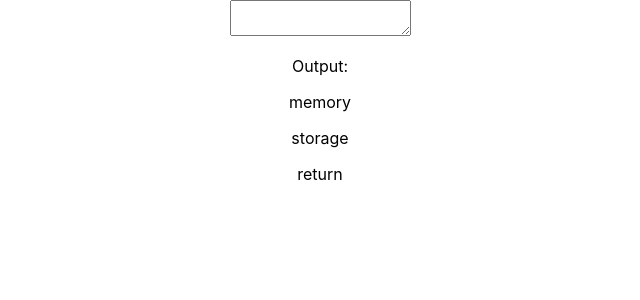
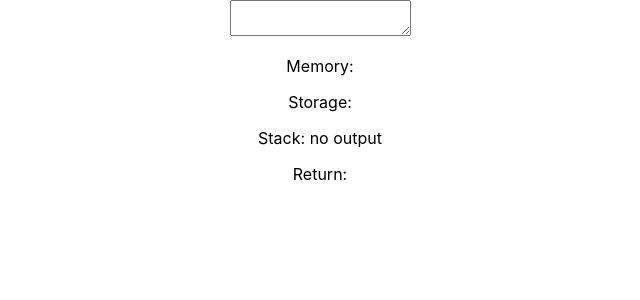
Before and after one commit to fragtex-eth/Ethereum-Virtual-Machine-EVM-in-TypeScript, a React (Create React App) app: page / in a window 1280 px wide. Shown: the top 300 px of the page, without its empty margins (320-960 px from the left). Built offline with nearby package versions, Linux system fonts and the light colour scheme.

Commit message:
adding components

```diff
--- a/package.json
+++ b/package.json
@@ -41,5 +41,8 @@
       "last 1 firefox version",
       "last 1 safari version"
     ]
+  },
+  "devDependencies": {
+    "eslint-plugin-jest": "^27.2.1"
   }
 }
--- a/src/App.tsx
+++ b/src/App.tsx
@@ -1,12 +1,15 @@
 import './App.css';
 import Main from './components/Main/main';
 import Output from './components/Output/output';
+import { useState } from 'react';
 
 function App() {
+  const [output, setOutput] = useState<Object|any>(null);
+
   return (
     <div className="App">
-      <Main/>
-      <Output/>
+      <Main setOutput={setOutput} />
+      <Output output={output} />
     </div>
   );
 }
--- a/src/components/EVM/evm.ts
+++ b/src/components/EVM/evm.ts
@@ -1,11 +1,15 @@
 import { Buffer } from "buffer";
 
 
-type Result = {
-  success: boolean;
-  stack: any[];
-  return: any;
-} | undefined;
+type Result =
+  | {
+      success: boolean;
+      stack: any[];
+      return: any;
+      memory: any;
+      storage: any;
+    }
+  | undefined;
 
 export default function evm(
   code: Uint8Array,
@@ -17,7 +21,6 @@ export default function evm(
       let pc = 0;
       let returnValue = 0;
       let stack: any[] = [];
-
       let memory = Buffer.alloc(1024);
       let evmStorage: any = {};
 
@@ -556,14 +559,21 @@ export default function evm(
             if (destination % 1 !== 0) {
               // Invalid instruction boundary, clear the stack and return
               stack = [];
-              return { success: false, stack, return: returnValue };
+              return {
+                success: false,
+                stack,
+                return: returnValue,
+                memory: memory,
+                storage: Storage
+              };
             }
 
             // Verify that the destination is a valid jump destination
             if (destination >= code.length || code[destination] !== 0x5b) {
               // Invalid jump destination, clear the stack and return
               stack = [];
-              return { success: false, stack, return: returnValue };
+              return { success: false, stack, return: returnValue,memory: memory,
+                storage: Storage };
             }
 
             // Update the program counter to jump to the destination
@@ -578,7 +588,8 @@ export default function evm(
               //0x5B = 91 Jumpdest
               if (code[pc + 1] != 91) {
                 stack = [];
-                return { success: false, stack, return: returnValue };
+                return { success: false, stack, return: returnValue,memory: memory,
+                storage: Storage };
               }
               pc++;
             }
@@ -606,7 +617,8 @@ export default function evm(
                 "0xFFFFFFFFFFFFFFFFFFFFFFFFFFFFFFFFFFFFFFFFFFFFFFFFFFFFFFFFFFFFFFFF"
               ),
             ];
-            return { success: true, stack, return: returnValue };
+            return { success: true, stack, return: returnValue,memory: memory,
+                storage: Storage };
           case 0x5b:
             console.log("Jumpdest");
             console.log(code + " pc: " + pc);
@@ -858,12 +870,14 @@ export default function evm(
             break;
           default:
             stack = [];
-            return { success: false, stack, return: returnValue };
+            return { success: false, stack, return: returnValue,memory: memory,
+                storage: Storage };
         }
         pc++;
       }
       console.log("now: " + stack)
-      return { success: success, stack, return: returnValue };
+      return { success: success, stack, return: returnValue,memory: memory,
+                storage: Storage };
     } catch(e) {
       console.log(e)
     }
--- a/src/components/Main/main.tsx
+++ b/src/components/Main/main.tsx
@@ -2,30 +2,24 @@ import "./main.css";
 import evm from "../EVM/evm";
 import { useState } from "react";
 
-function Main() {
-  const [output, setOutput] = useState<any>(
-    {}
-  )
-
+//@note what is the correct line
+function Main({ setOutput}: { setOutput: any }) {
   function hexStringToUint8Array(hexString: string) {
     return new Uint8Array(
       (hexString?.match(/../g) || []).map((byte) => parseInt(byte, 16))
     );
   }
 
-
-function handleChange(e:any) {
-    console.log()
-    console.log(hexStringToUint8Array(e.target.value));
-    let newOutput = evm(hexStringToUint8Array(e.target.value), "", "", "");
+  function handleChange(e: any) {
+    let input = hexStringToUint8Array(e.target.value);
+    let newOutput = evm(input, "", "", "");
+    console.log(newOutput);
     setOutput(newOutput);
-    console.log(output);
   }
 
   return (
     <div className="Main">
       <textarea onChange={(e) => handleChange(e)} name="" id=""></textarea>
-      <p className="test1223">Output: {}</p>
     </div>
   );
 }
--- a/src/components/Output/output.tsx
+++ b/src/components/Output/output.tsx
@@ -1,12 +1,25 @@
 import "./output.css";
 
-function Output() {
+function Output({output} : {output: any}) {
   return (
     <div className="Output">
-      <p className="memory">memory</p>
-      <p className="storage">storage</p>
-      <p className="stack">{}</p>
-      <p className="stack">return</p>
+      <p className="memory">
+        Memory: {output != null && output.memory ? output.memory : ""}
+      </p>
+      <p className="storage">
+        Storage: {output != null && output.storage ? output.storage : ""}
+      </p>
+      <p className="stack">
+        Stack:{" "}
+        {output != null && output.stack
+          ? output.stack.map((item: any, index: any) => (
+              <p key={index}>{item.toString()}</p>
+            ))
+          : "no output"}
+      </p>
+      <p className="return">
+        Return: {output != null && output.return ? output.return : ""}
+      </p>
     </div>
   );
 }
```
Also changed, not shown: 2 other files (tests, documents, lock files or other folders).
